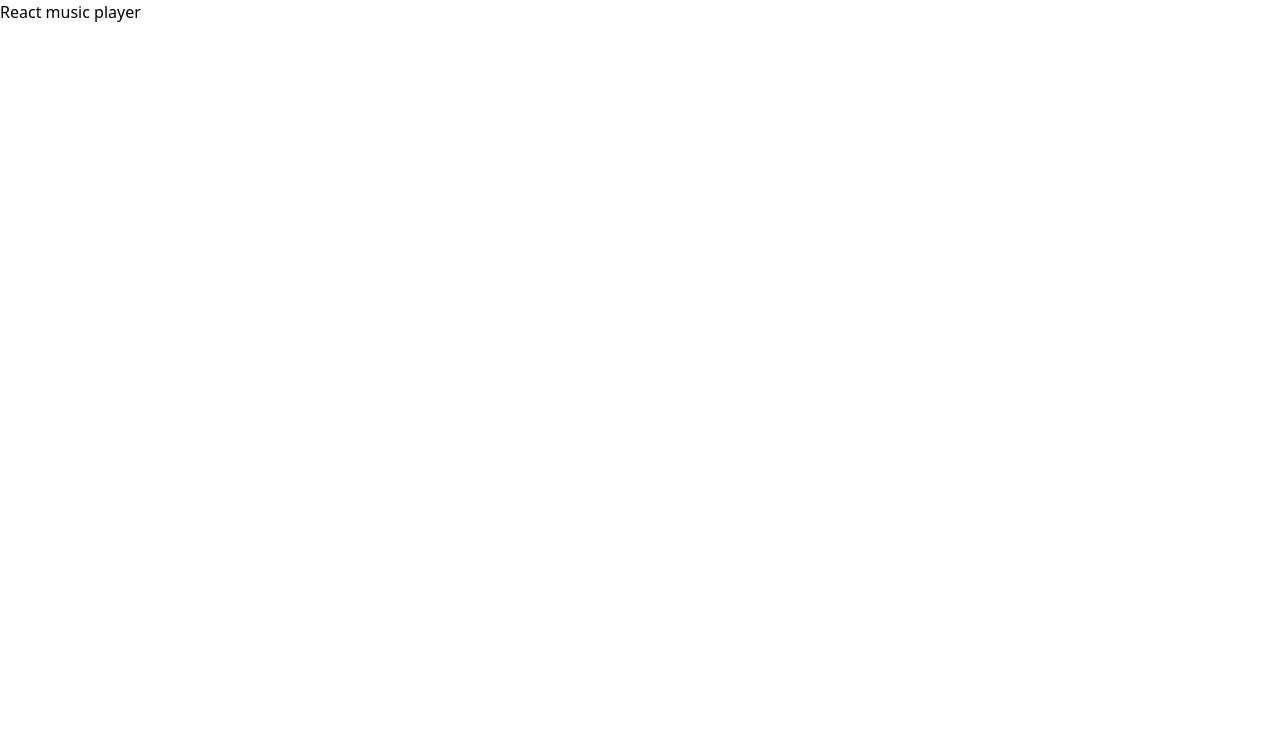
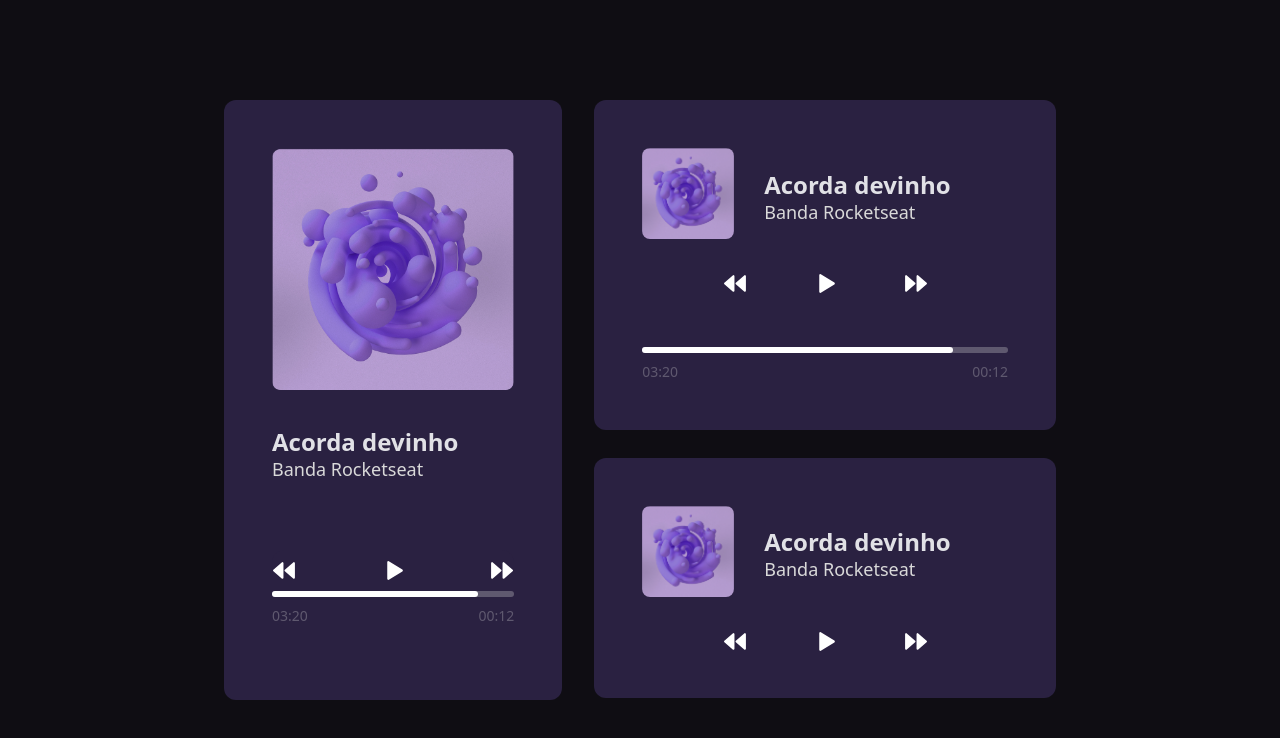
Before and after one commit to laurafoes/music-player, a React (Vite) app: page / in a window 1280 px wide. Shown: the top 738 px of the page. Built offline with nearby package versions, Linux system fonts and the light colour scheme; a web font is replaced by a local one.

Commit message:
feat: Cards and Player components

```diff
--- a/src/App.tsx
+++ b/src/App.tsx
@@ -1,9 +1,17 @@
+import MainCard from './components/MainCard'
+import SecondaryCard from './components/SecondaryCard'
+
 function App() {
-
   return (
-    <div className="App">
-      React music player
-    </div>
+    <main className="bg-background h-[100%] w-screen overflow-x-hidden m-auto text-primary text-smallSize flex justify-center items-center py-12 md:h-screen md:py-0 xl:text-bodySize">
+      <section className="w-[85%] h-auto sm:h-[60%] grid grid-cols-1 gap-8 max-w-[930px] lg:max-h-[660px] md:grid-cols-7 md:grid-rows-1 md:h-[50%] md:gap-y-0 lg:h-[65%] lg:w-[65%] xl:h-[75%] lg:gap-y-0">
+       <MainCard />
+        <div className="flex flex-col row-span-1 col-span-3 md:col-span-4">
+          <SecondaryCard type='primary' />
+          <SecondaryCard type='secondary' />
+        </div>
+      </section>
+    </main>
   )
 }
 
--- /dev/null
+++ b/src/components/MainCard.tsx
@@ -0,0 +1,23 @@
+import Player from './Player';
+import placeholder from '/src/assets/placeholder.png'
+
+function MainCard() {
+  return (
+    <div className="row-span-2 col-span-3 h-[500px] sm:h-auto bg-cardColor rounded-xl p-6 xl:p-12 2xl:rounded-3xl transition-all hover:scale-105 hover:bg-hoverPlayerBg">
+      <div className="flex flex-col justify-between items-start h-[75%] lg:pb-10 xl:pb-12 2xl:pb-0">
+        <img src={placeholder} className="w-[100%] h-auto rounded-lg" />
+        <div>
+          <h2 className="text-mediumSize font-primary font-bold leading-1 xl:text-titleSize">
+            Acorda devinho
+          </h2>
+          <p className="text-secondary leading-none">Banda Rocketseat</p>
+        </div>
+      </div>
+      <div className="flex flex-col justify-evenly mt-4 sm:mt-0 sm:h-[15%] bg-cardColor rounded-xl lg:h-[20%] xl:h-[15%] xl:mt-6 2xl:mt-12">
+        <Player type='primary' progressBar={true} />
+      </div>
+    </div>
+  );
+}
+
+export default MainCard;
--- /dev/null
+++ b/src/components/Player.tsx
@@ -0,0 +1,32 @@
+import { TbPlayerTrackPrev, TbPlayerPlay, TbPlayerTrackNext } from 'react-icons/tb'
+
+interface PlayerProps {
+    type: 'primary' | 'secondary',
+    progressBar: boolean
+}
+
+function Player({ type, progressBar }: PlayerProps ) {
+  return (
+    <>
+        <div className={`w-[100%] h-[100%] flex ${ type === 'secondary' ? 'px-12 pt-8 py-2 sm:pb-0 justify-around' : 'justify-between py-2'}`}>
+            <TbPlayerTrackPrev stroke="white" fill="white" size={25} className='transition transition-300 hover:fill-playerBg hover:stroke-none hover:scale-125' />
+            <TbPlayerPlay stroke="white" fill="white" size={25} className='transition transition-300 hover:fill-playerBg hover:stroke-none hover:scale-125' />
+            <TbPlayerTrackNext stroke="white" fill="white" size={25} className='transition transition-300 hover:fill-playerBg hover:stroke-none hover:scale-125' />
+        </div>
+        { progressBar ?
+            <div className='w-[100%]'>
+                <div className="bg-playerBg h-[6px] rounded-full">
+                    <div className="bg-white h-[6px] w-[85%] rounded-full"></div>
+                </div>
+                <div className="flex text-playerBg justify-between pt-2 text-smallSize xl:text-timeSize">
+                    <p>03:20</p>
+                    <p>00:12</p>
+                </div>
+            </div>
+            : null
+        }
+    </>
+  );
+}
+
+export default Player;
--- /dev/null
+++ b/src/components/SecondaryCard.tsx
@@ -0,0 +1,27 @@
+import Player from './Player'
+import placeholder from '/src/assets/placeholder.png'
+
+interface CardProps {
+    type: 'primary' | 'secondary'
+}
+
+function SecondaryCard({ type }: CardProps) {
+  return (
+    <>
+        <div className={`flex flex-col justify-between items-center ${ type === 'primary' ? 'h-[55%]' : 'h-[40%] mt-[10%] sm:mt-[6%]'} bg-cardColor rounded-xl p-6 xl:p-12 2xl:rounded-3xl transition-all hover:scale-105 hover:bg-hoverPlayerBg`}>
+            <div className="flex justify-between">
+                <img src={placeholder} className="w-3/12 h-auto rounded-lg"/>
+                <div className='flex flex-col justify-center w-2/3'>
+                    <h2 className="text-mediumSize font-primary font-bold leading-1 xl:text-titleSize">
+                        Acorda devinho
+                    </h2>
+                    <p className="text-secondary leading-none">Banda Rocketseat</p>
+                </div>
+            </div>
+            { type === 'secondary' ? <Player type='secondary' progressBar={false} /> : <Player type='secondary' progressBar={true} />}
+        </div>
+    </>
+  )
+}
+
+export default SecondaryCard
```
Also changed, not shown: src/assets/placeholder.png (added).
